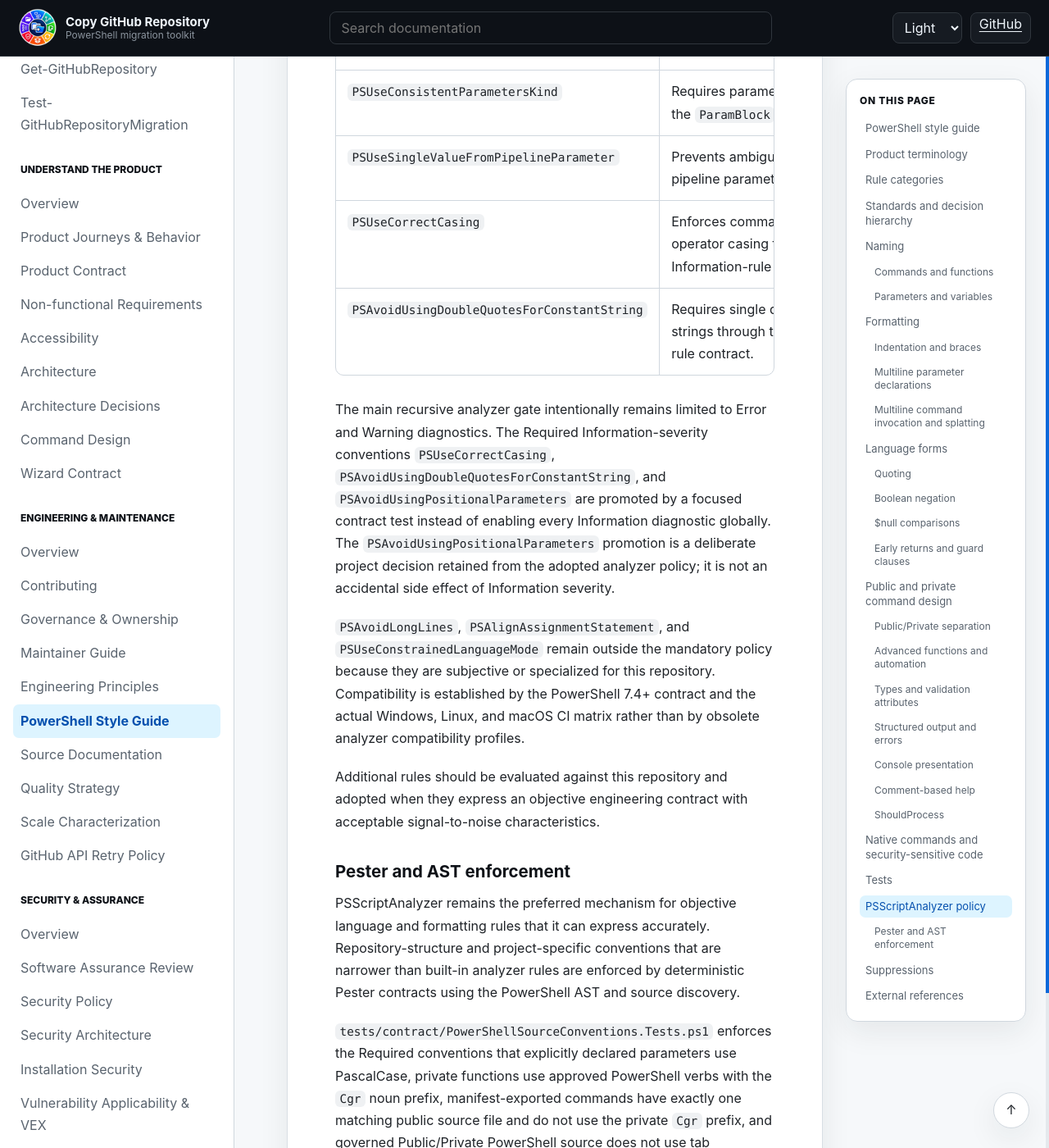
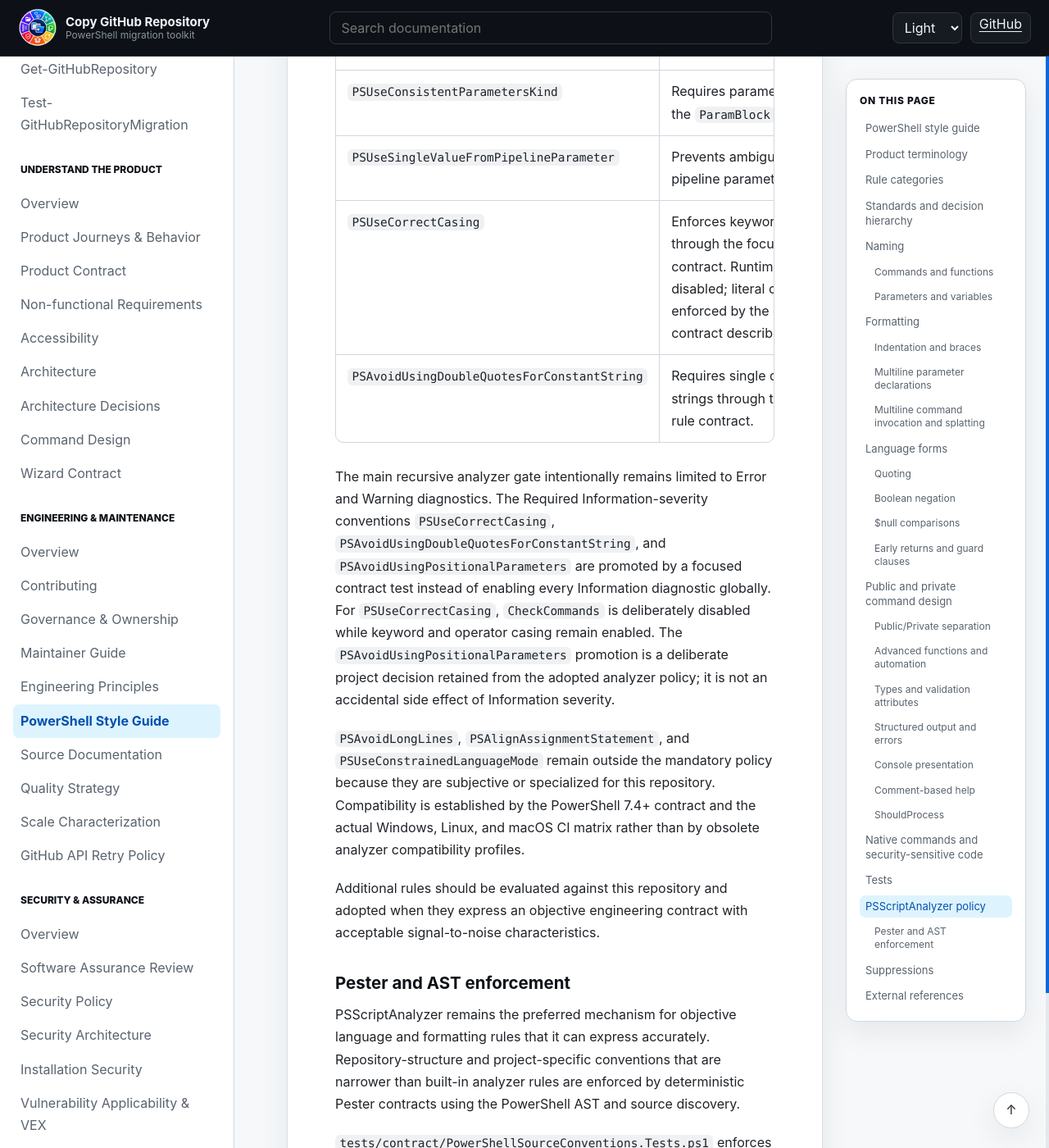
Before and after one commit to infoconex/copy-github-repo, a Jekyll site: the page built from docs/engineering/powershell-style-guide.md, in a window 1280 px wide and 1400 px high, scrolled down 14326 px. Shown: the whole window at 82% size. Built offline with Jekyll 4.4.1, drawn with Linux system fonts in a browser that asks for light colours; some of the changed text lies outside the part shown.

Commit message:
Document deterministic command casing ownership

```diff
--- a/docs/engineering/powershell-style-guide.md
+++ b/docs/engineering/powershell-style-guide.md
@@ -287,10 +287,10 @@ The normal analyzer pass retains the default Error/Warning rule set and explicit
 | `PSUseConsistentParameterSetName` | Requires consistent parameter-set naming. |
 | `PSUseConsistentParametersKind` | Requires parameter declarations to use the `ParamBlock` form. |
 | `PSUseSingleValueFromPipelineParameter` | Prevents ambiguous multiple value-from-pipeline parameters. |
-| `PSUseCorrectCasing` | Enforces command, keyword, and operator casing through the focused Information-rule contract. |
+| `PSUseCorrectCasing` | Enforces keyword and operator casing through the focused Information-rule contract. Runtime command lookup is disabled; literal command-name casing is enforced by the deterministic AST contract described below. |
 | `PSAvoidUsingDoubleQuotesForConstantString` | Requires single quotes for constant strings through the focused Information-rule contract. |
 
-The main recursive analyzer gate intentionally remains limited to Error and Warning diagnostics. The Required Information-severity conventions `PSUseCorrectCasing`, `PSAvoidUsingDoubleQuotesForConstantString`, and `PSAvoidUsingPositionalParameters` are promoted by a focused contract test instead of enabling every Information diagnostic globally. The `PSAvoidUsingPositionalParameters` promotion is a deliberate project decision retained from the adopted analyzer policy; it is not an accidental side effect of Information severity.
+The main recursive analyzer gate intentionally remains limited to Error and Warning diagnostics. The Required Information-severity conventions `PSUseCorrectCasing`, `PSAvoidUsingDoubleQuotesForConstantString`, and `PSAvoidUsingPositionalParameters` are promoted by a focused contract test instead of enabling every Information diagnostic globally. For `PSUseCorrectCasing`, `CheckCommands` is deliberately disabled while keyword and operator casing remain enabled. The `PSAvoidUsingPositionalParameters` promotion is a deliberate project decision retained from the adopted analyzer policy; it is not an accidental side effect of Information severity.
 
 `PSAvoidLongLines`, `PSAlignAssignmentStatement`, and `PSUseConstrainedLanguageMode` remain outside the mandatory policy because they are subjective or specialized for this repository. Compatibility is established by the PowerShell 7.4+ contract and the actual Windows, Linux, and macOS CI matrix rather than by obsolete analyzer compatibility profiles.
 
@@ -301,6 +301,8 @@ Additional rules should be evaluated against this repository and adopted when th
 PSScriptAnalyzer remains the preferred mechanism for objective language and formatting rules that it can express accurately. Repository-structure and project-specific conventions that are narrower than built-in analyzer rules are enforced by deterministic Pester contracts using the PowerShell AST and source discovery.
 
 `tests/contract/PowerShellSourceConventions.Tests.ps1` enforces the Required conventions that explicitly declared parameters use PascalCase, private functions use approved PowerShell verbs with the `Cgr` noun prefix, manifest-exported commands have exactly one matching public source file and do not use the private `Cgr` prefix, and governed Public/Private PowerShell source does not use tab indentation. Public command coverage is derived from `FunctionsToExport`; the contract does not maintain a second hard-coded command inventory.
+
+`tests/contract/PowerShellCommandCasing.Tests.ps1` enforces literal command-name casing without runtime command discovery. Repository-defined function names are derived from parsed declarations, while `tests/CommandCasing.psd1` owns canonical casing for PowerShell, Pester, module, and native commands used by governed repository source. A newly introduced literal command must have a deterministic canonical entry rather than being resolved through `Get-Command` during analysis. Dynamic invocations whose command name cannot be determined statically are outside this literal casing contract.
 
 `tests/contract/PublicCommandAutomationSemantics.Tests.ps1` derives the exported public command set from `FunctionsToExport` and requires every export to have an explicit automation classification. It enforces `[CmdletBinding()]` on every export, verifies state-changing `SupportsShouldProcess`/`ConfirmImpact` semantics and command-specific mutation gating, checks the direct noninteractive copy path, and verifies the documented automation alternative to the interactive wizard.
 
```
